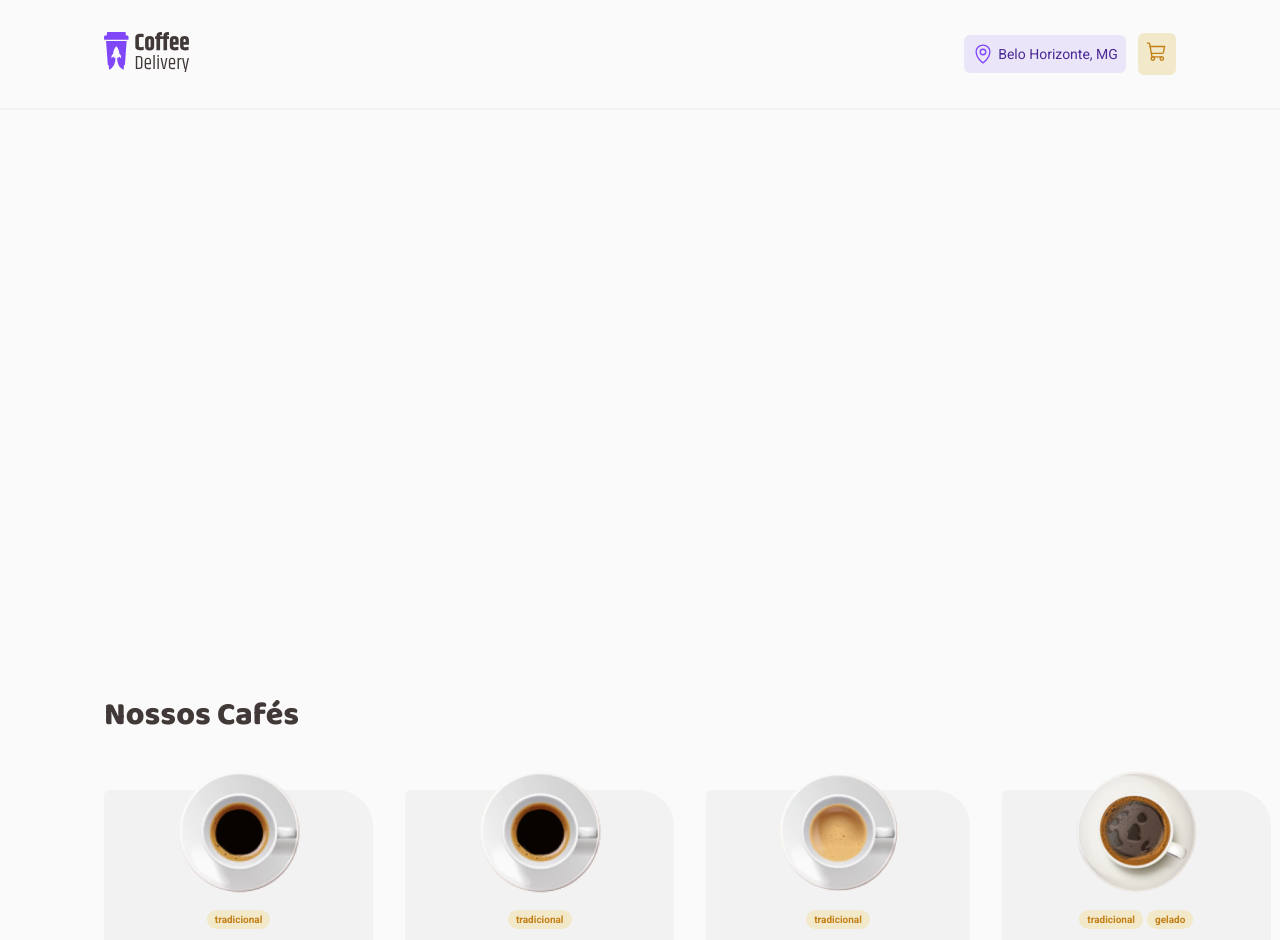
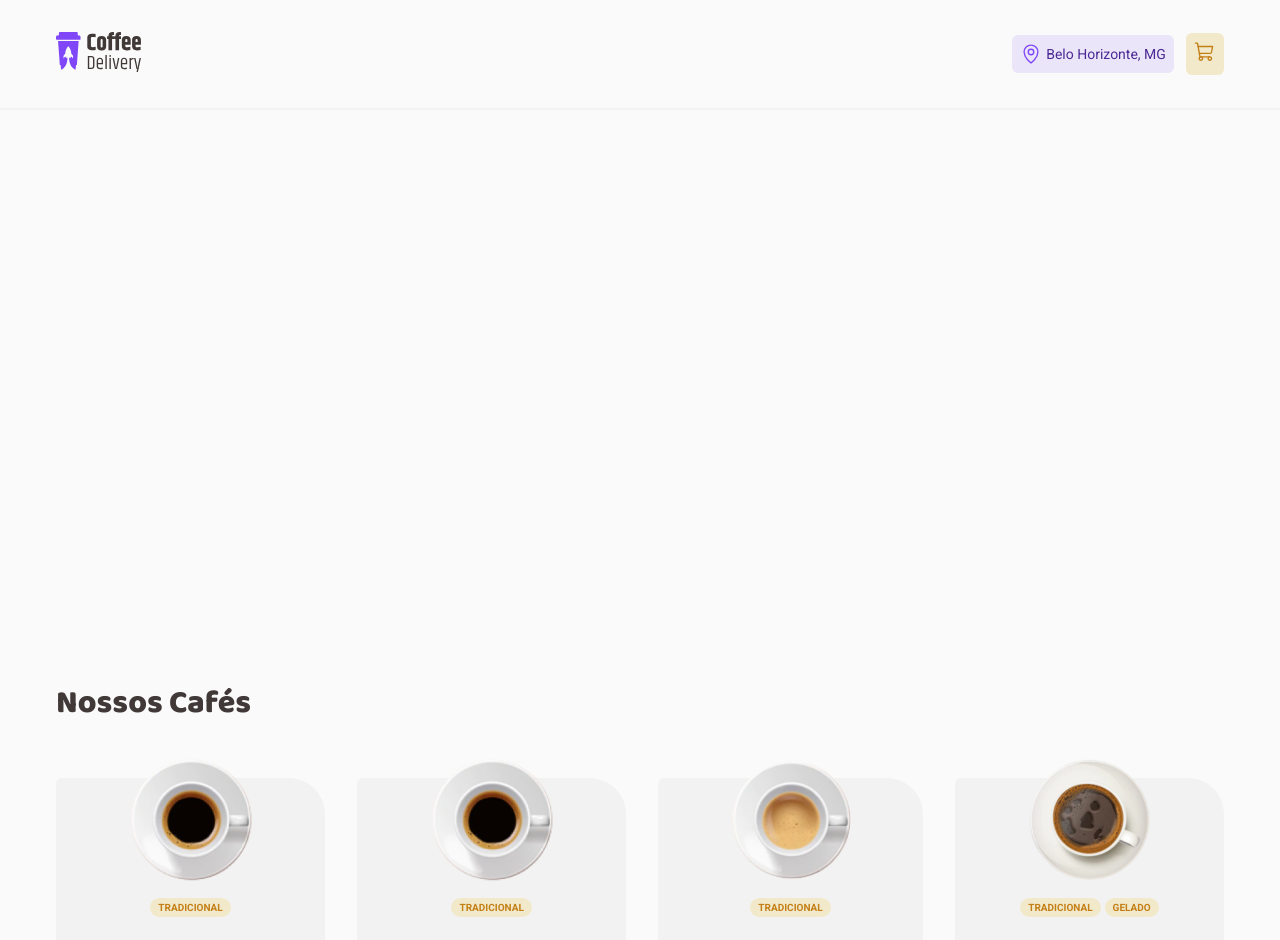
Before and after one commit to ElisioWander/coffee-delivery, a React (Vite) app: page / in a window 1280 px wide. Shown: the top 940 px of the page. Built offline with nearby package versions, Linux system fonts and the light colour scheme.

Commit message:
home style width bug

```diff
--- a/src/Components/Header/styles.ts
+++ b/src/Components/Header/styles.ts
@@ -16,7 +16,7 @@ export const HeaderContainer = styled.div`
 
 export const HeaderContent = styled.nav`
   width: 100%;
-  max-width: 67rem;
+  max-width: 73rem;
   margin: 0 auto;
 
   display: flex;
--- a/src/DefaultLayout/styles.ts
+++ b/src/DefaultLayout/styles.ts
@@ -2,7 +2,7 @@ import styled from 'styled-components'
 
 export const LayoutContainer = styled.div`
   width: 100%;
-  max-width: 70rem;
+  max-width: 76rem;
 
   margin: 0 auto;
   padding: 0 1.5rem;
--- a/src/pages/Checkout/styles.ts
+++ b/src/pages/Checkout/styles.ts
@@ -37,6 +37,7 @@ export const FinalizeOrderContent = styled.div`
   gap: 1.5rem;
 
   padding: 2.5rem;
+  border-radius: 0.375rem 2.75rem;
 
   background-color: ${(props) => props.theme['white-300']};
 
--- a/src/pages/Home/Components/StylesCoffeeCard.ts
+++ b/src/pages/Home/Components/StylesCoffeeCard.ts
@@ -45,6 +45,7 @@ export const CoffeeType = styled.div`
 
     font-size: 0.625rem;
     font-weight: 700;
+    text-transform: uppercase;
 
     padding: 0.25rem 0.5rem;
     border: 0;
```
